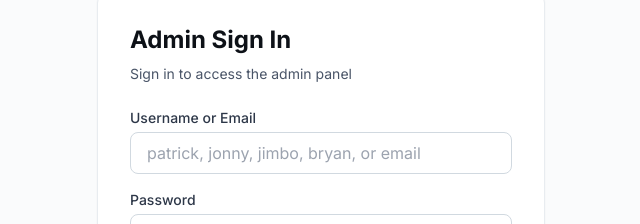
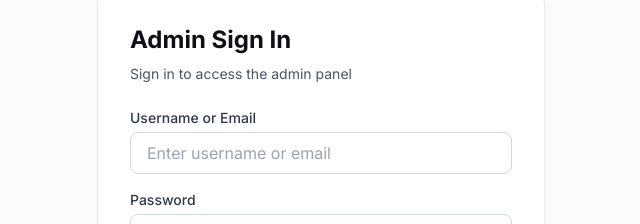
Before and after one commit to MacTechSolutionsLLC/mactech, a Next.js app: page /auth/signin in a window 1280 px wide. Shown: the part 245-469 px from the top of the page, without its empty margins (319-959 px from the left). Built offline with nearby package versions, Linux system fonts and the light colour scheme.

Commit message:
Remove placeholder names from login form for security (opsec)
- Change placeholder to generic 'Enter username or email'
- Update AUTH_SETUP.md with Railway environment variable instructions

```diff
--- a/app/auth/signin/page.tsx
+++ b/app/auth/signin/page.tsx
@@ -81,7 +81,7 @@ export default function SignInPage() {
                 onChange={(e) => setEmail(e.target.value)}
                 required
                 className="w-full px-4 py-2 border border-neutral-300 rounded-lg focus:ring-2 focus:ring-accent-500 focus:border-accent-500 outline-none transition-colors"
-                placeholder="patrick, jonny, jimbo, bryan, or email"
+                placeholder="Enter username or email"
               />
             </div>
 
```
Also changed, not shown: 1 other file (tests, documents, lock files or other folders).
